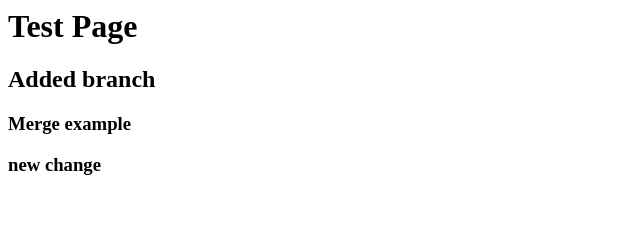
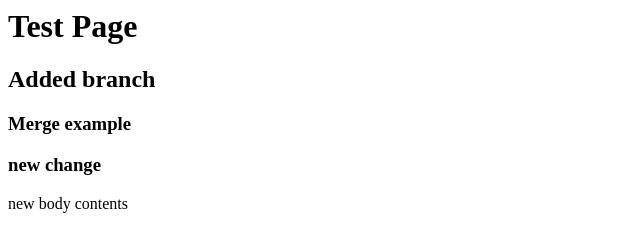
Before and after one commit to ssharma34/devops, a plain HTML site: page index.html in a window 1280 px wide. Shown: the whole page, without its empty margins (0-640 px from the left). Drawn offline with Linux system fonts and the light colour scheme.

Commit message:
changed master local

```diff
--- a/index.html
+++ b/index.html
@@ -9,5 +9,6 @@
             Merge example
         </h3>
         <h3>new change</h3>
+        new body contents
     </body>
 </html>
```
